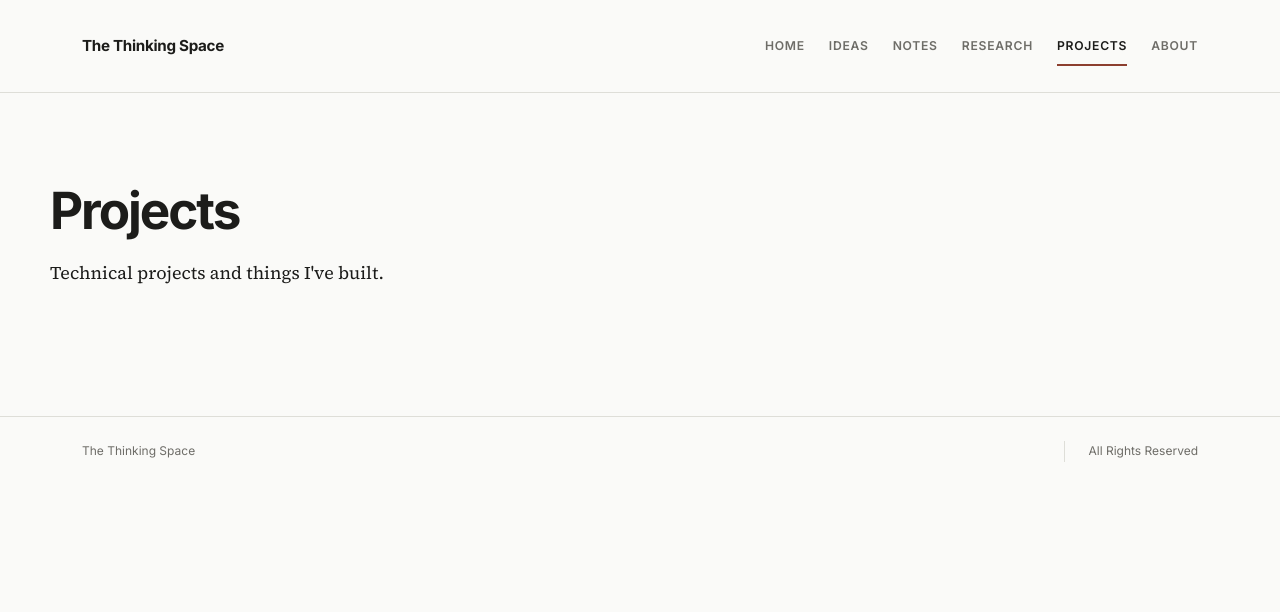
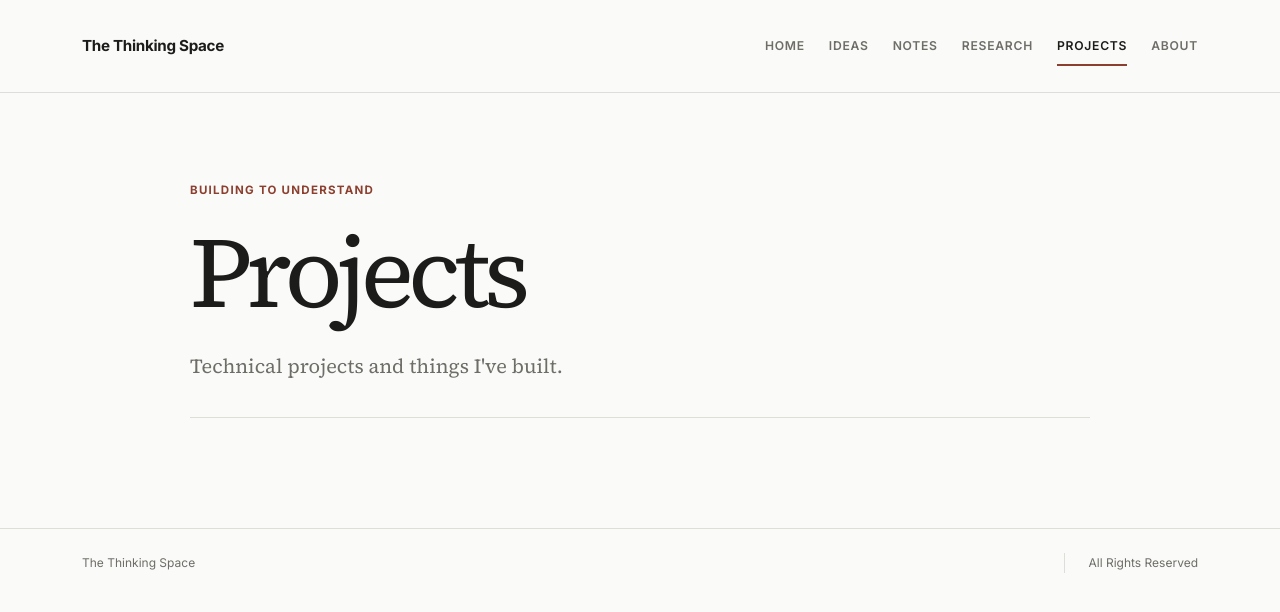
Before and after one commit to NHHimmel/NHH.github.io, a Jekyll site: the page built from projects.html, in a window 1280 px wide. Shown: the top 612 px of the page. Built offline with Jekyll 4.4.1, drawn with Linux system fonts in a browser that asks for light colours.

Commit message:
Refine projects page layout

```diff
--- a/projects.html
+++ b/projects.html
@@ -4,10 +4,12 @@ title: Projects
 nav: projects
 ---
 
-    <main>
-        <h2>Projects</h2>
-
+<main class="page-main">
+    <section class="page-intro">
+        <p class="page-kicker">Building to understand</p>
+        <h1>Projects</h1>
         <p>
-           Technical projects and things I've built.
+            Technical projects and things I've built.
         </p>
-    </main>
+    </section>
+</main>
```
